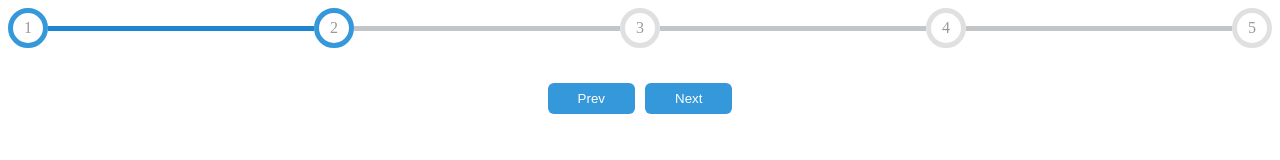
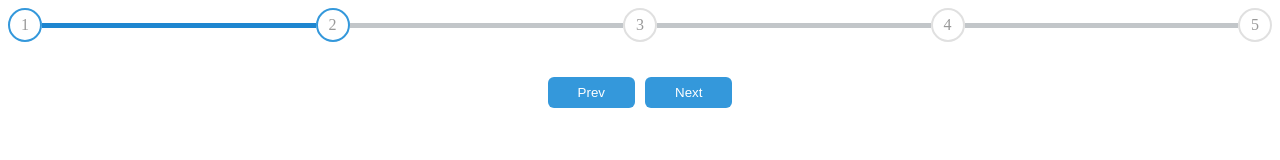
Before and after one commit to acciojob/progress-bar-himansumuduli, a website: page main.html in a window 1280 px wide. Both pictures are taken after a click on the button "Next". Drawn offline with Linux system fonts and the light colour scheme.

Commit message:
created a submission

```diff
--- a/script.js
+++ b/script.js
@@ -1,4 +1,8 @@
 //your JS code here. If required.
+
+
+
+
 const prev = document.getElementById('prev');
 const next = document.getElementById('next');
 const circles = document.querySelectorAll('.circle');
@@ -14,7 +18,7 @@ next.addEventListener('click', () => {
     }
 
     update();
-});
+})
 
 prev.addEventListener('click', () => {
     currentActive--;
@@ -24,23 +28,17 @@ prev.addEventListener('click', () => {
     }
 
     update();
-});
+})
 
 function update() {
     circles.forEach((circle, idx) => {
-        if (idx < currentActive) {
-            circle.classList.add('active');
-        } else {
-            circle.classList.remove('active');
-        }
+     idx<currentActive ? circle.classList.add("active"):
+		 circle.classList.remove("active");
     });
 
     lines.forEach((line, idx) => {
-        if (idx < currentActive - 1) {
-            line.classList.add('active');
-        } else {
-            line.classList.remove('active');
-        }
+     idx<currentActive-1 ? line.classList.add("active"):
+		 line.classList.remove("active");
     });
 
 	prev.disabled= currentActive ===1;
--- a/styles.css
+++ b/styles.css
@@ -9,7 +9,7 @@
 	border-radius:50%;
 	width:30px;
 	height:30px;
-	border:5px solid #e0e0e0;
+	border:2px solid #e0e0e0;
 	display:flex;
 	justify-content:center;
 	align-items:center;
```
